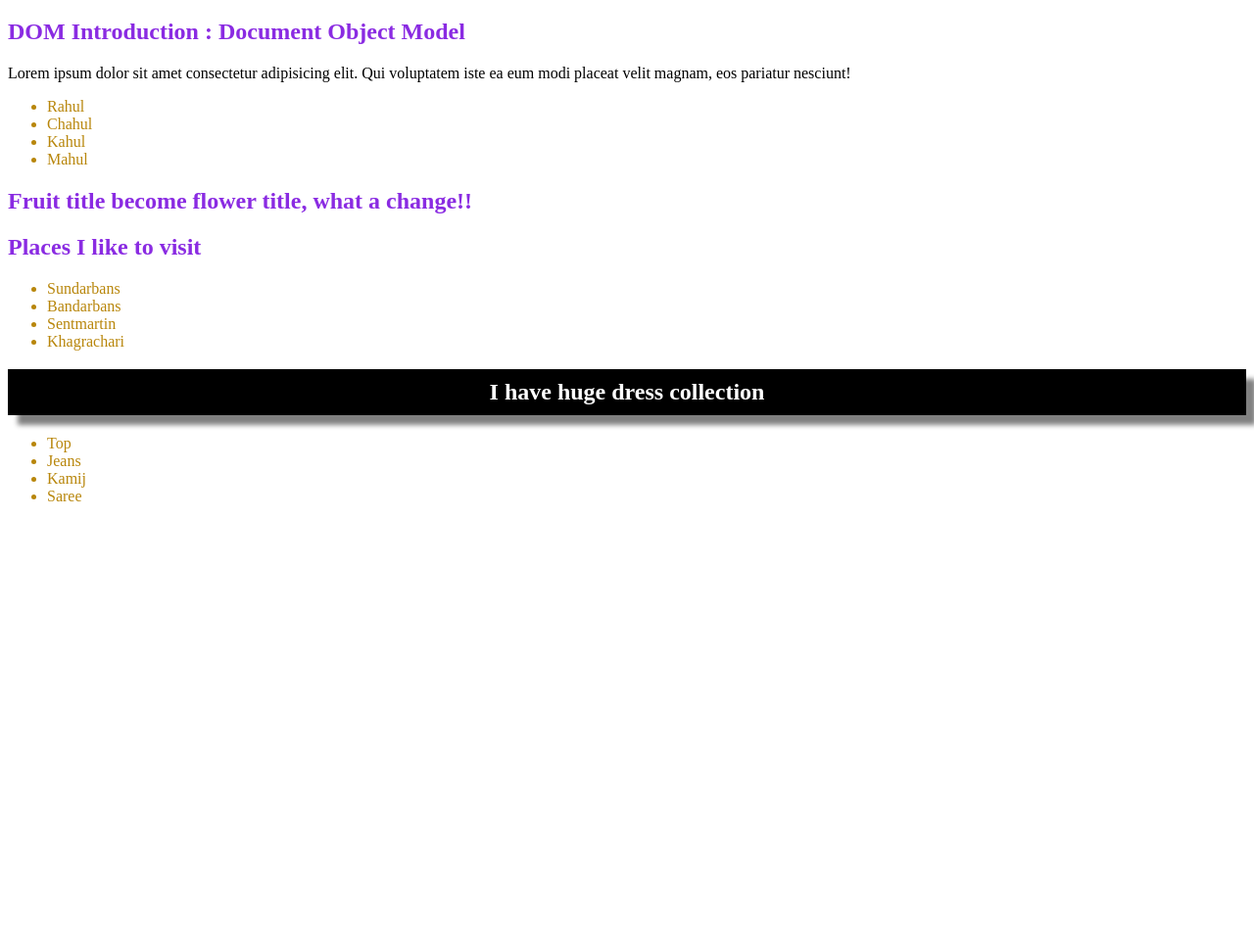
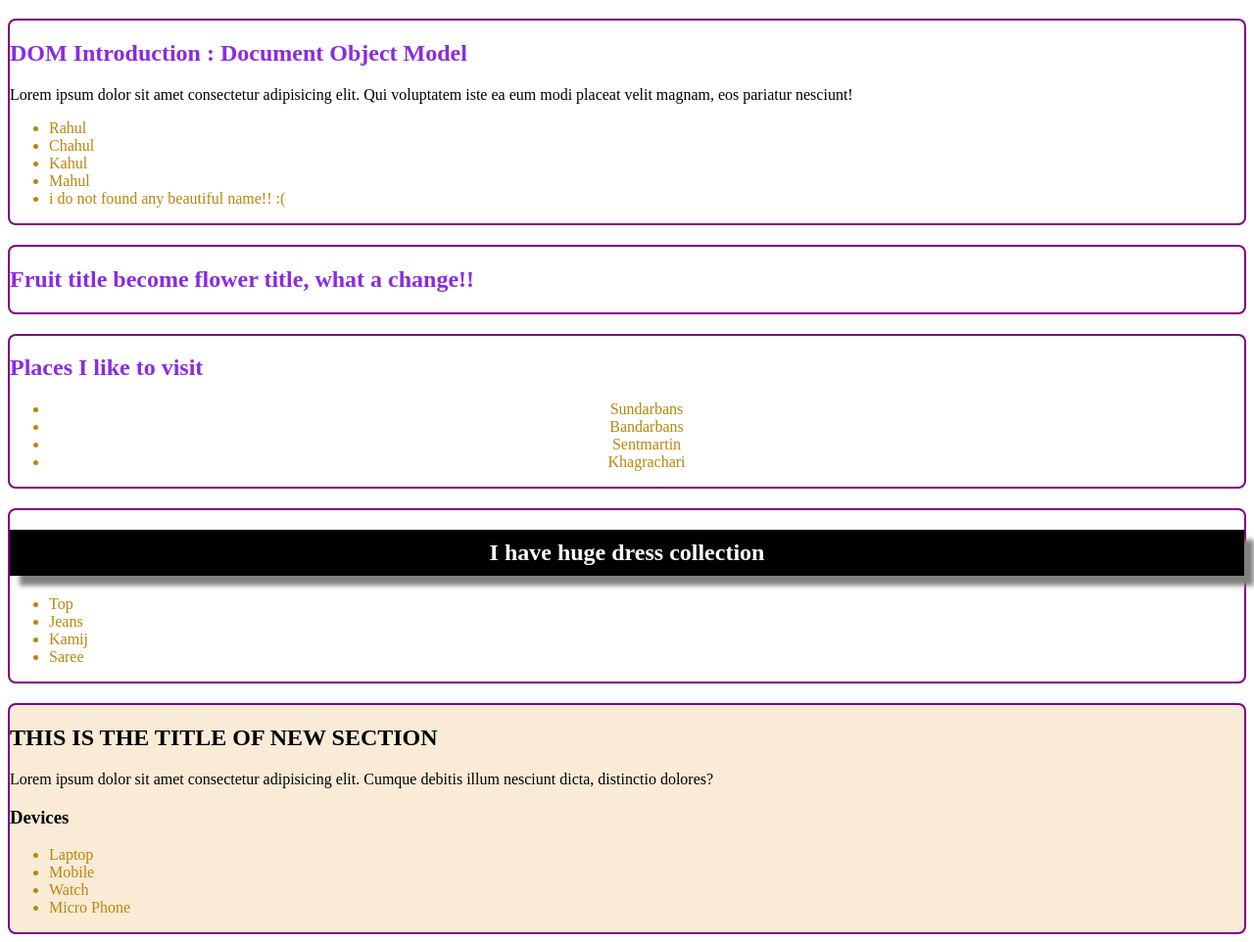
Before and after one commit to Progga-Roy/Dom-selecting-and-manipulating-elements-, a plain HTML site: page index.html in a window 1280 px wide. Shown: the part 61-1023 px from the top of the page at 98% size. Before the commit the page ends 800 px from the top, so only its background shows below. Drawn offline with Linux system fonts and the light colour scheme.

Commit message:
create element and  append child practice

```diff
--- /dev/null
+++ b/append.js
@@ -0,0 +1,24 @@
+const nameList = document.getElementById('name-list')
+const li = document.createElement('li')
+li.innerText ='i do not found any beautiful name!! :('
+nameList.appendChild(li)
+
+
+
+const container = document.getElementById('container')
+const section = document.createElement('section')
+section.classList.add('new-section')
+section.innerHTML = `  <div>
+<h1>This is the title of NEW SECTION</h1>
+<p>Lorem ipsum dolor sit amet consectetur adipisicing elit. Cumque debitis illum nesciunt dicta, distinctio dolores?</p>
+<div>
+<h3>Devices</h3>
+<ul>
+    <li>Laptop</li>
+    <li>Mobile</li>
+    <li>Watch</li>
+    <li>Micro Phone</li>
+</ul>
+</div>
+</div>`
+container.appendChild(section)
--- a/index.html
+++ b/index.html
@@ -8,19 +8,29 @@
 </head>
 <body>
 
+     <style>
+        .new-section{
+            background-color: antiquewhite;
+            border: 2px solid black;
+        }
+        .new-section h1{
+            text-transform: uppercase;
+        }
+
+    </style>
     <header>
         <h1>Welcome to DOM</h1>
         <!-- <h1>Welcome to DOM2</h1>
         <h1>Welcome to DOM3</h1> -->
 
     </header>
-    <main>
+    <main id="container">
          <section>
             <h2 class="dom">DOM Introduction : Document Object Model</h2>
 
             <p>Lorem ipsum dolor sit amet consectetur adipisicing elit. Qui voluptatem iste ea eum modi placeat velit magnam, eos pariatur nesciunt!</p>
 
-            <ul>
+            <ul id="name-list">
              <li>Rahul</li>
              <li>Chahul</li>
              <li>Kahul</li>
@@ -37,8 +47,8 @@
                 <li>Black Barry</li>
             </ul>
          </section>
-         <section>
-            <h2 class="dom">Places I like to visit</h2>
+         <section id="places-container" class="places">
+            <h2  class="dom">Places I like to visit</h2>
             <ul class="places" id="fruit-title">
                 <li>Sundarbans</li>
                 <li>Bandarbans</li>
@@ -46,7 +56,7 @@
                 <li>Khagrachari</li>
             </ul>
          </section>
-         <section>
+         <section id="dress-container">
             <h2 id="dress">My favorite dresses which I usually ware.</h2>
             <ul id="dress-ul">
                 <li class="">Top</li>
@@ -54,12 +64,17 @@
                 <li>Kamij</li>
                 <li>Saree</li>
             </ul>
+
+
          </section>
     </main>
 
 
 
     <script src="dom.js"></script>
+    <script src="append.js"></script>
+    <script src="style.js"></script>
+
 
 
 </body>
--- a/style.css
+++ b/style.css
@@ -16,3 +16,6 @@ ul li{
 .fruits-container .fruits-ul li{
     color: rgb(20, 56, 201);
 }
+.places{
+    text-align: center;
+}
--- /dev/null
+++ b/style.js
@@ -0,0 +1,18 @@
+const sections = document.querySelectorAll('section')
+for (const section of sections) {
+    section.style.border = '2px solid purple'
+    section.style.marginTop = '20px'
+    section.style.borderRadius = '8px'
+    // section.style. = '8px'
+
+
+}
+// console.log(sections)
+
+// const placesContainer = document.getElementById('places-container')
+// placesContainer.style.backgroundColor = 'pink'
+
+
+const placesContainer = document.getElementById('places-container')
+placesContainer.classList.add('places')
+placesContainer.classList.remove('places')
```
